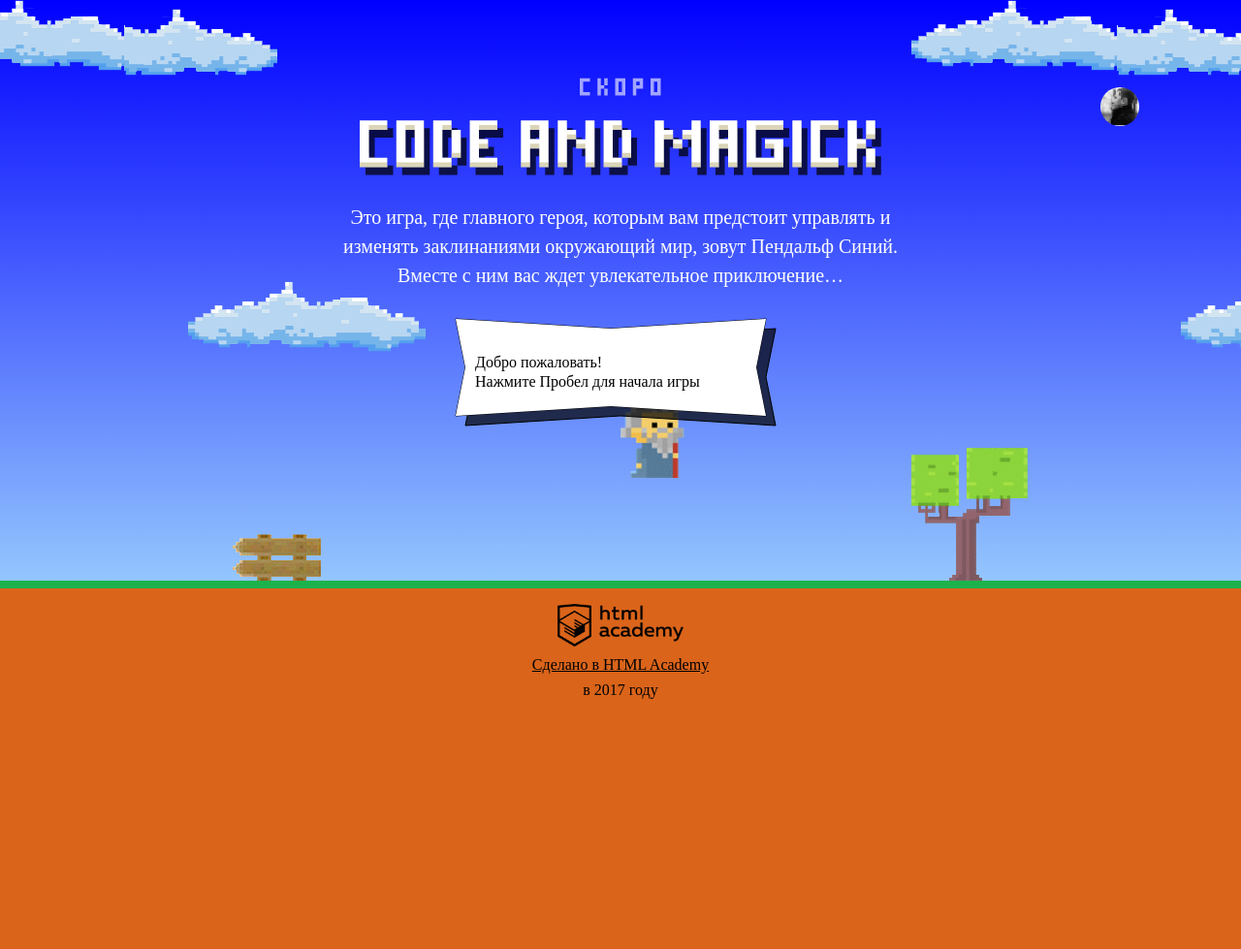
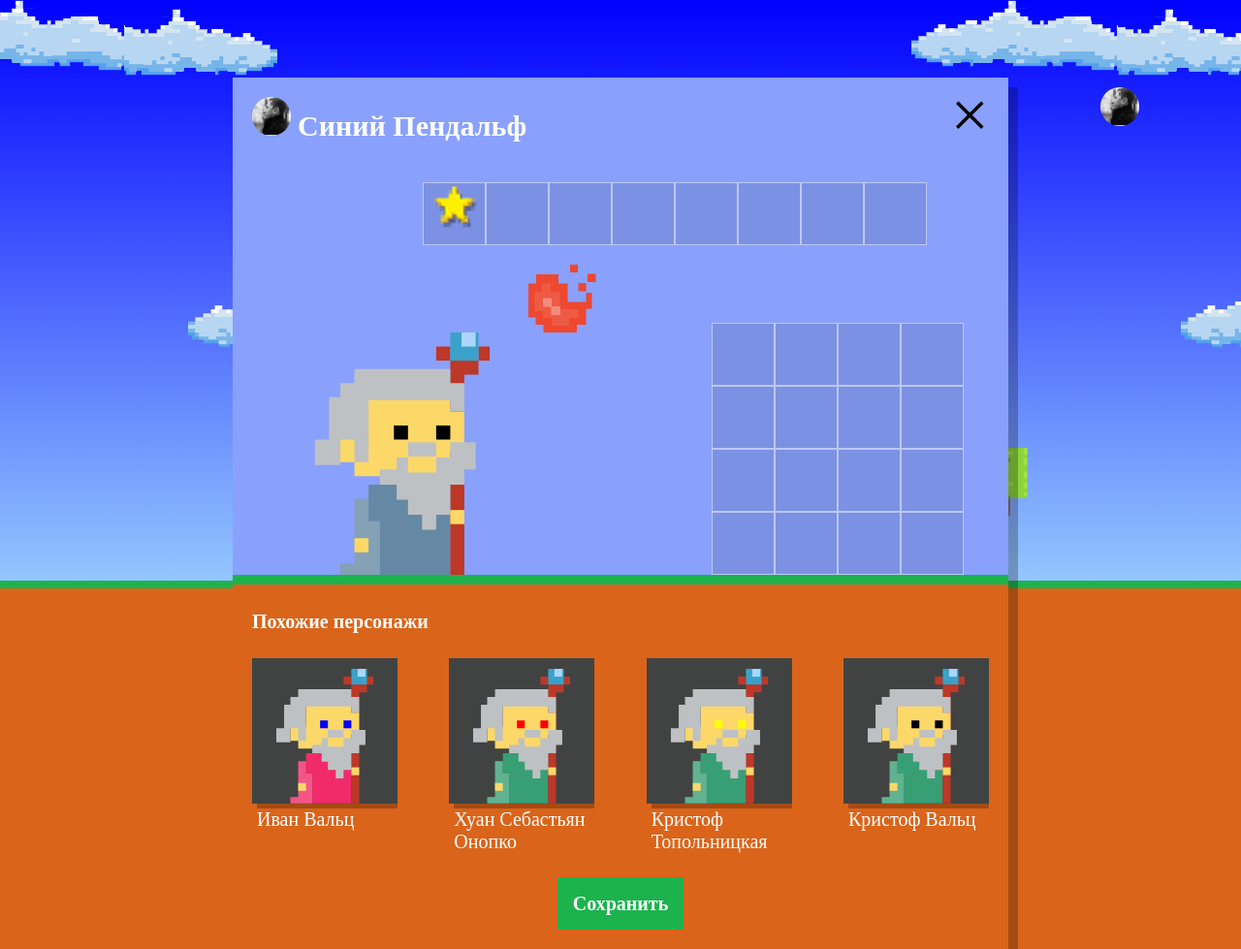
Before and after one commit to Stanislav-Kazankov/451965-code-and-magick-20, a website: page index.html in a window 1280 px wide. Shown: the whole page at 97% size. Before the commit the page ends 800 px from the top, so only its background shows below. Drawn offline with Linux system fonts and the light colour scheme; a web font is replaced by a local one.

Commit message:
Реализует заполнение списка магов случайными данными

```diff
--- a/index.html
+++ b/index.html
@@ -206,7 +206,7 @@
   }
 </script>
 <script src="js/stat.js"></script>
+<script src="js/setup.js"></script>
 <script src="js/game.js"></script>
-
 </body>
 </html>
--- /dev/null
+++ b/js/setup.js
@@ -0,0 +1,71 @@
+'use strict';
+(function () {
+  var WIZARD_FIRST_NAMES = ['Иван', 'Хуан Себастьян', 'Мария', 'Кристоф', 'Виктор', 'Юлия', 'Люпита', 'Вашингтон'];
+  var WIZARD_LAST_NAMES = ['да Марья', 'Верон', 'Мирабелла', 'Вальц', 'Онопко', 'Топольницкая', 'Нионго', 'Ирвинг'];
+  var WIZARD_COAT_COLORS = ['rgb(101, 137, 164)', 'rgb(241, 43, 107)', 'rgb(146, 100, 161)', 'rgb(56, 159, 117)', 'rgb(215, 210, 55)', 'rgb(0, 0, 0)'];
+  var WIZARD_EYES_COLORS = ['black', 'red', 'blue', 'yellow', 'green'];
+
+  var setupPopup = document.querySelector('.setup');
+  setupPopup.classList.remove('hidden');
+
+  var wizards = [
+    {
+      name: 'Имя Фамилия',
+      coatColor: 'black',
+      eyesColor: 'green'
+    },
+    {
+      name: 'Имя Фамилия',
+      coatColor: 'black',
+      eyesColor: 'green'
+    },
+    {
+      name: 'Имя Фамилия',
+      coatColor: 'black',
+      eyesColor: 'green'
+    },
+    {
+      name: 'Имя Фамилия',
+      coatColor: 'black',
+      eyesColor: 'green'
+    }
+  ];
+
+  var generateRandomData = function (wizard) {
+    wizard.name = WIZARD_FIRST_NAMES[Math.trunc(Math.random() * 7)] + ' ' + WIZARD_LAST_NAMES[Math.trunc(Math.random() * 7)];
+    wizard.coatColor = WIZARD_COAT_COLORS[Math.trunc(Math.random() * 5)];
+    wizard.eyesColor = WIZARD_EYES_COLORS[Math.trunc(Math.random() * 4)];
+  };
+
+  var similarWizardTemplate = document.querySelector('#similar-wizard-template')
+    .content
+    .querySelector('.setup-similar-item');
+
+  var createWizardElement = function (wizard) {
+    var wizardElement = similarWizardTemplate.cloneNode(true);
+
+    wizardElement.querySelector('.setup-similar-label').textContent = wizard.name;
+    wizardElement.querySelector('.wizard-coat').style.fill = wizard.coatColor;
+    wizardElement.querySelector('.wizard-eyes').style.fill = wizard.eyesColor;
+
+    return wizardElement;
+  };
+
+  var fillSetupSimilarBlock = function () {
+
+    var fragment = document.createDocumentFragment();
+
+    for (var i = 0; i < 4; i++) {
+      generateRandomData(wizards[i]);
+      fragment.appendChild(createWizardElement(wizards[i]));
+    }
+
+    var similarListElement = setupPopup.querySelector('.setup-similar-list');
+
+    similarListElement.appendChild(fragment);
+  };
+
+  fillSetupSimilarBlock();
+
+  setupPopup.querySelector('.setup-similar').classList.remove('hidden');
+})();
```
